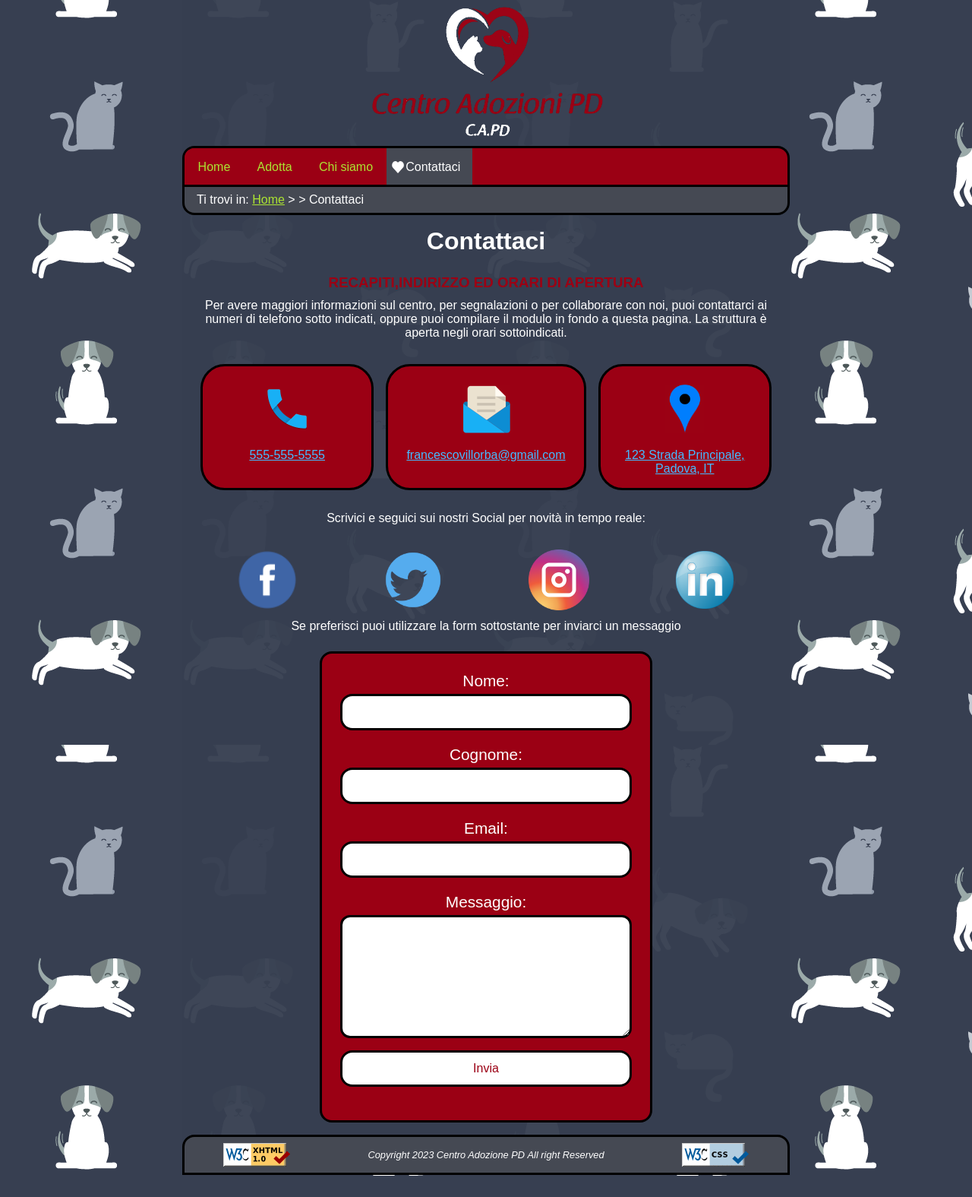
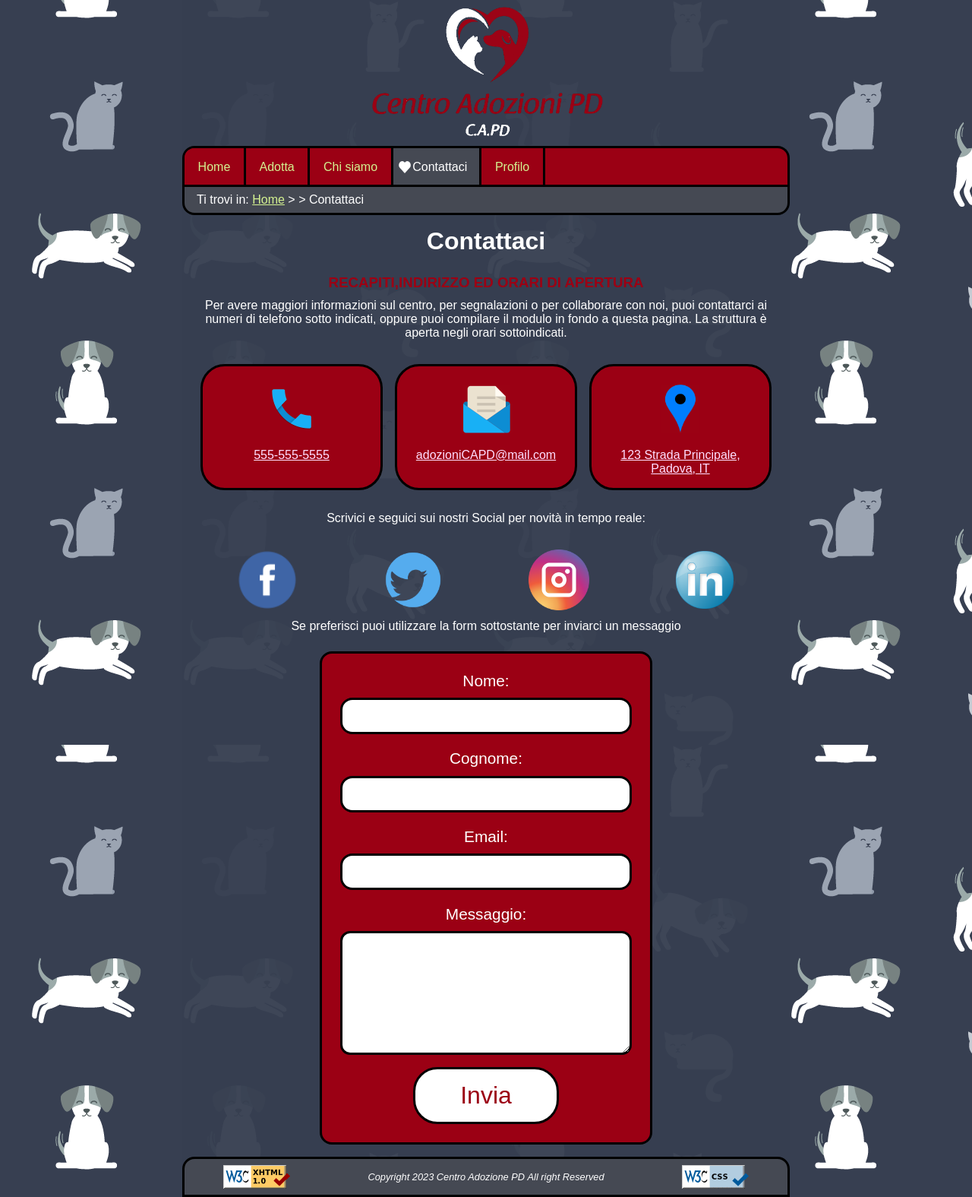
Before and after one commit to checco296/Progetto_TecWeb, a PHP site: page /html/contatti.html in a window 1280 px wide. Shown: the whole page at 76% size. Before the commit the page ends 1547 px from the top, so only its background shows below. Run offline with PHP 8.4, Linux system fonts and the light colour scheme.

Commit message:
ritocchi

```diff
--- a/css/mini.css
+++ b/css/mini.css
@@ -25,6 +25,8 @@ html, body
     display: block;
     padding-top: 0em;
     padding-bottom: 0em;
+    border-right: none;
+    border-bottom: solid black;
 }
 
 #menu a
@@ -39,6 +41,13 @@ html, body
     background-size: 2em;
     background: url('../images/heart-69-16.ico') 8% center no-repeat,url('../images/heart-69-16.ico') 92% center no-repeat;
     background-color: var(--bread_footer_color);
+    border-right: none;
+    border-bottom: solid black;
+}
+
+#menu #Profilo
+{
+    border-bottom: none;
 }
 
 
--- a/css/style.css
+++ b/css/style.css
@@ -21,8 +21,8 @@ dichiarazione variabili di colore
   --menucolor: #9B0014;
   --txtcolor: #FFF;
   --visitedcolor: #FFF;
-  --linkcolor: #ace432;
-  --linkesterni: #45bbff;
+  --linkcolor: #D4F291;
+  --linkesterni: #FFE0FF;
   --bread_footer_color: #454953;
   --hovercolor: #777;
   --footer_txt_color: #FFF;
@@ -95,6 +95,7 @@ SEZIONE MENU
   padding-top: 1em;
   padding-bottom: 1em;
   display: inline;
+  border-right: solid black;
 }
 
 #menu a
@@ -114,6 +115,7 @@ SEZIONE MENU
 {
   color: var(--txtcolor);
   background-color: var(--hovercolor);
+  text-decoration-line: underline;
 }
 
 #currentLink
@@ -124,6 +126,7 @@ SEZIONE MENU
   color: var(--txtcolor);
   padding-left: 1.6em;
   padding-right: 1em;
+  border-right: solid black;
 }
 
 #Log_in>a
@@ -453,7 +456,6 @@ footer p
 footer img
 {
   margin: 0em 0em;
-  size: 1em;
 }
 /*
 ==============
@@ -477,7 +479,7 @@ form
 form label
 {
   font-size: 1.3em;
-  margin-bottom: 5px;
+  margin-bottom: 0.5em;
   display: block;
 }
 form input, form textarea
@@ -501,11 +503,13 @@ form textarea
 {
   background-color: var(--bgcolor);
   color: var(--menucolor);
-  padding: 0.75em 1.25em;
+  width: 50%;
+  padding: 0.5em;
   border: solid black;
   border-radius: 1em;
   cursor: pointer;
-  font-size: 1em;
+  font-size: 2em;
+  margin-bottom: 0em;
 }
 #button:hover
 {
--- a/html/about.html
+++ b/html/about.html
@@ -23,6 +23,7 @@
           <li><a href="../php/adotta_cane.php">Adotta</a></li>
           <li id="currentLink" aria-current="page">Chi siamo</li>
           <li><a href="../html/contatti.html">Contattaci</a></li>
+          <li id="Profilo"><a href="profilo">Profilo</a></li>
         </ul>
       </nav>
       <nav id="breadcrumb" aria-label="percorso">
--- a/html/adotta.html
+++ b/html/adotta.html
@@ -24,6 +24,7 @@
           <li id="currentLink" aria-current="page">Adotta</li>
           <li><a href="about.html">Chi siamo</a></li>
           <li><a href="contatti.html">Contattaci</a></li>
+          <li id="Profilo"><a href="profilo">Profilo</a></li>
         </ul>
       </nav>
       <nav id="breadcrumb" aria-label="percorso">
--- a/html/adotta_cane.html
+++ b/html/adotta_cane.html
@@ -24,6 +24,7 @@
           <li id="currentLink" aria-current="page">Adotta</li>
           <li><a href="../html/about.html">Chi siamo</a></li>
           <li><a href="../html/contatti.html">Contattaci</a></li>
+          <li id="Profilo"><a href="profilo">Profilo</a></li>
         </ul>
       </nav>
       <nav id="breadcrumb" aria-label="percorso">
--- a/html/contatti.html
+++ b/html/contatti.html
@@ -24,6 +24,7 @@
           <li><a href="../php/adotta_cane.php">Adotta</a></li>
           <li><a href="../html/about.html">Chi siamo</a></li>
           <li id="currentLink" aria-current="page">Contattaci</li>
+          <li id="Profilo"><a href="profilo">Profilo</a></li>
         </ul>
       </nav>
       <nav id="breadcrumb" aria-label="percorso">
@@ -45,7 +46,7 @@
       </p>
       <ul id="Recapiti">
         <li id="telefono"><img src="../images/phone-icon.png" alt="Telefono" title="Telefono"/><a href="tel:555-555-5555">555-555-5555</a></li>
-        <li id="mail"><img src="../images/mail-icon.png" alt="E-mail" title="E-mail"/><a href="mailto:francescovillorba@gmail.com">francescovillorba@gmail.com</a></li>
+        <li id="mail"><img src="../images/mail-icon.png" alt="E-mail" title="E-mail"/><a href="mailto:francesco@gmail.com">adozioniCAPD@mail.com</a></li>
         <li id="indirizzo"><img src="../images/map-icon.png" alt="Indirizzo" title="Indirizzo"/><a href="https://www.google.it/maps/place/Torre+Archimede,+Via+Trieste,+63,+35121+Padova+PD/@45.4113824,11.8852839,17z/data=!3m1!4b1!4m5!3m4!1s0x477eda58b44676df:0xfacae5884fca17f5!8m2!3d45.4113787!4d11.8874726" target="_blank">123 Strada Principale, Padova, IT</a></li>
       </ul>
       <p>Scrivici e seguici sui nostri <span lang="en">Social</span> per novità in tempo reale:</p>
--- a/html/main.html
+++ b/html/main.html
@@ -24,7 +24,7 @@
           <li><a href="../php/adotta_cane.php">Adotta</a></li>
           <li><a href="../html/about.html">Chi siamo</a></li>
           <li><a href="../html/contatti.html">Contattaci</a></li>
-          <li id="Log_in"><a href="profilo">Log in</a></li>
+          <li id="Profilo"><a href="profilo">Profilo</a></li>
         </ul>
       </nav>
 
```
